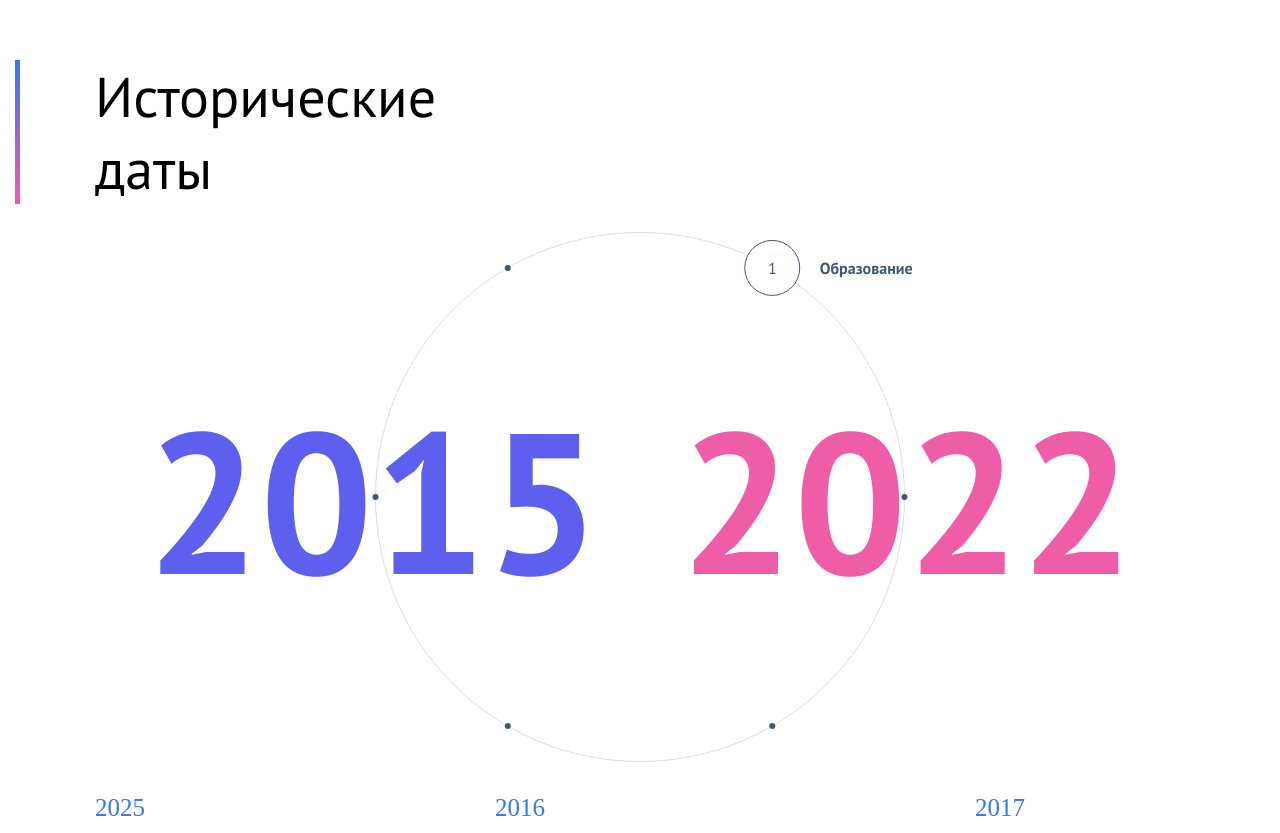
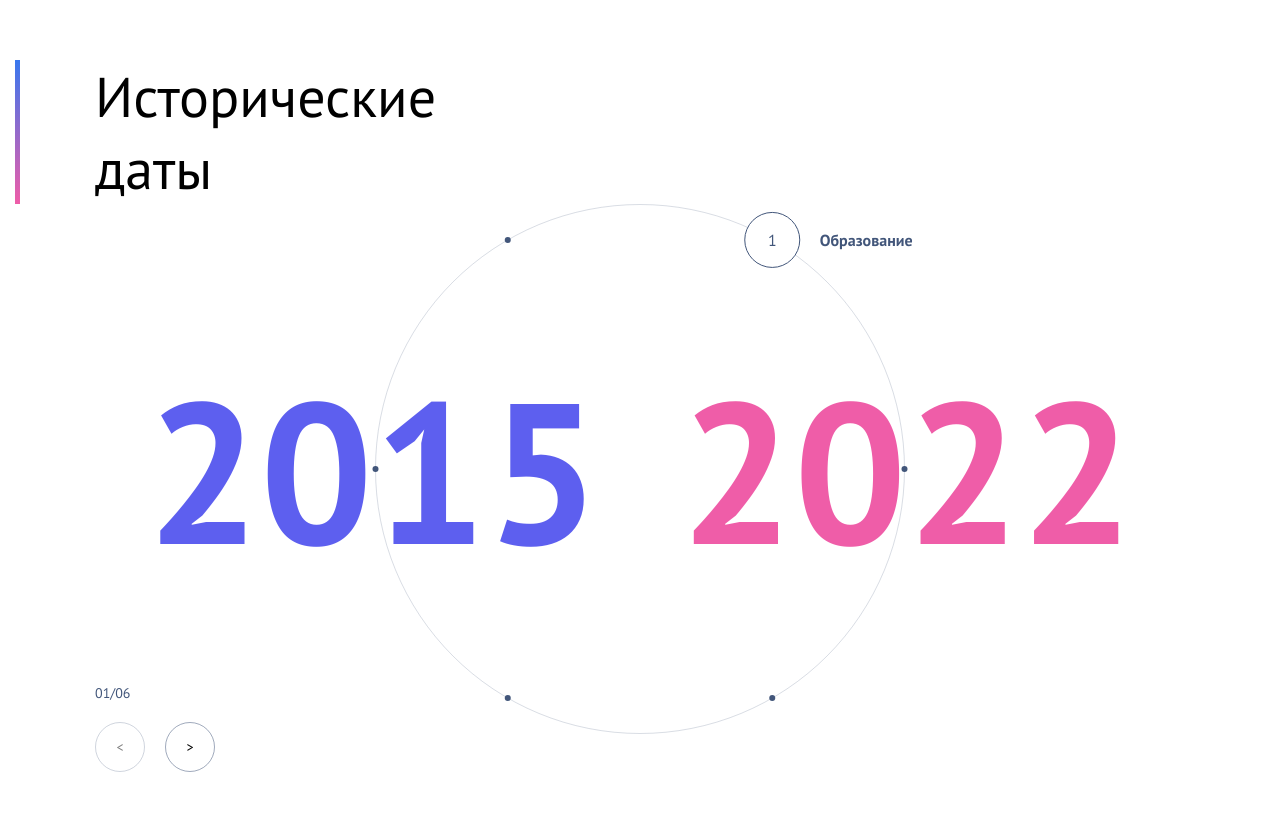
Before and after one commit to DeLineX/history-dates, a React app: page / in a window 1280 px wide. Shown: the part 110-943 px from the top of the page. Built offline with nearby package versions, Linux system fonts and the light colour scheme; the HTML template or start-up script is replaced by a standard one.

Commit message:
feat: add years swiper navigation

```diff
--- a/src/widgets/historical-dates/ui/historical-dates.module.scss
+++ b/src/widgets/historical-dates/ui/historical-dates.module.scss
@@ -24,13 +24,12 @@
 
 .container {
   position: relative;
+  margin-bottom: 56px;
 }
 
 .yearsInterval {
   position: absolute;
-  top: 50%;
-  left: 50%;
-  transform: translate(-50%, -50%);
+  top: 0;
   width: 100%;
-  padding-block: 25px;
+  height: 100%;
 }
--- a/src/widgets/historical-dates/ui/intervals-circle.module.scss
+++ b/src/widgets/historical-dates/ui/intervals-circle.module.scss
@@ -55,3 +55,9 @@
     cursor: pointer;
   }
 }
+
+.circle {
+  display: block;
+  padding-bottom: 40px;
+  box-sizing: content-box;
+}
--- a/src/widgets/historical-dates/ui/intervals-circle.tsx
+++ b/src/widgets/historical-dates/ui/intervals-circle.tsx
@@ -17,7 +17,7 @@ export interface IntervalsCircleProps {
 
 const SVG_SIZE = {
   width: 586,
-  height: 586,
+  height: 530,
 } as const;
 
 const CIRCLE = {
@@ -99,6 +99,7 @@ export const IntervalsCircle: FC<IntervalsCircleProps> = ({
       viewBox={[0, 0, SVG_SIZE.width, SVG_SIZE.height].join(" ")}
       fill="none"
       xmlns="http://www.w3.org/2000/svg"
+      className={styles.circle}
     >
       <circle
         opacity="0.2"
--- a/src/widgets/historical-dates/ui/years-intervals-swiper.module.scss
+++ b/src/widgets/historical-dates/ui/years-intervals-swiper.module.scss
@@ -1,7 +1,16 @@
+@use "/src/index.scss" as *;
+
+.swiper {
+  height: 100%;
+  padding-bottom: 40px !important;
+}
+
 .slide {
   display: flex;
   gap: 80px;
   justify-content: center;
+  height: 100%;
+  align-items: center;
 }
 
 .year {
@@ -16,3 +25,55 @@
     color: #ef5da8;
   }
 }
+
+.controls {
+  position: absolute;
+  bottom: 0;
+  left: 78px;
+  padding: 2px;
+}
+
+.pagination {
+  --swiper-pagination-fraction-color: #42567a;
+  font-size: 14px;
+}
+
+.navigation {
+  display: flex;
+  gap: 20px;
+  margin-top: 20px;
+}
+
+.navEl {
+  border: 1px solid rgba(66, 86, 122, 0.5);
+  border-radius: 100%;
+  aspect-ratio: 1;
+  width: 50px;
+  display: flex;
+  align-items: center;
+  justify-content: center;
+  cursor: pointer;
+  font-size: 14px;
+  transition: $transition;
+
+  &:hover {
+    scale: 1.05;
+  }
+
+  &:global(.swiper-button-disabled) {
+    opacity: 0.5;
+    cursor: default;
+
+    &:hover {
+      scale: initial;
+    }
+  }
+}
+
+.prevEl {
+  display: inherit;
+}
+
+.nextEl {
+  display: inherit;
+}
--- a/src/widgets/historical-dates/ui/years-intervals-swiper.tsx
+++ b/src/widgets/historical-dates/ui/years-intervals-swiper.tsx
@@ -3,6 +3,7 @@ import { Swiper, SwiperSlide, type SwiperProps } from "swiper/react";
 import type SwiperClass from "swiper";
 import styles from "./years-intervals-swiper.module.scss";
 import clsx from "clsx";
+import { Navigation, Pagination } from "swiper/modules";
 
 interface Interval {
   key: Key;
@@ -26,7 +27,26 @@ export const YearsIntervalsSwiper: FC<YearsIntervalsSwiperProps> = ({
   };
 
   return (
-    <Swiper onRealIndexChange={handleChange} onSwiper={onSwiper}>
+    <Swiper
+      onRealIndexChange={handleChange}
+      onSwiper={onSwiper}
+      modules={[Pagination, Navigation]}
+      navigation={{
+        prevEl: `.${styles.prevEl}`,
+        nextEl: `.${styles.nextEl}`,
+      }}
+      pagination={{
+        type: "fraction",
+        formatFractionCurrent: (num) =>
+          num < 10 ? `${num}`.padStart(2, "0") : num,
+        formatFractionTotal: (num) =>
+          num < 10 ? `${num}`.padStart(2, "0") : num,
+        el: `.${styles.pagination}`,
+        renderFraction: (currentClass, totalClass) =>
+          `<span class="${currentClass}"></span>/<span class="${totalClass}"></span>`,
+      }}
+      className={styles.swiper}
+    >
       {intervals.map(({ from, to, key }) => (
         <SwiperSlide key={key}>
           <div className={styles.slide}>
@@ -35,6 +55,18 @@ export const YearsIntervalsSwiper: FC<YearsIntervalsSwiperProps> = ({
           </div>
         </SwiperSlide>
       ))}
+      <div
+        className={styles.controls}
+        style={{
+          zIndex: 2,
+        }}
+      >
+        <div className={styles.pagination} />
+        <div className={styles.navigation}>
+          <div className={clsx(styles.prevEl, styles.navEl)}>{"<"}</div>
+          <div className={clsx(styles.nextEl, styles.navEl)}>{">"}</div>
+        </div>
+      </div>
     </Swiper>
   );
 };
```
